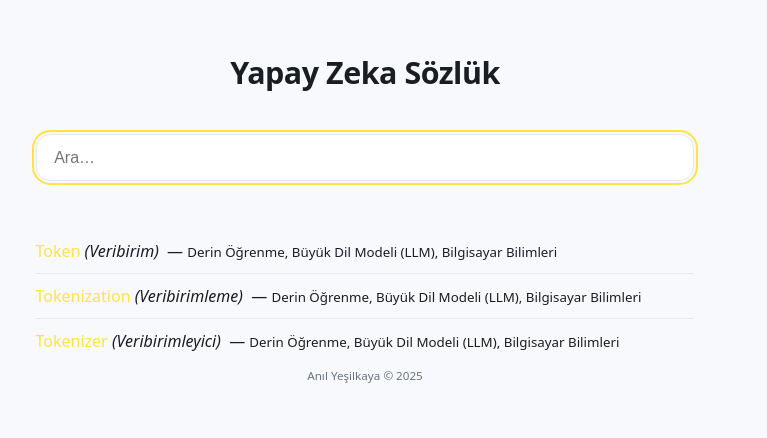
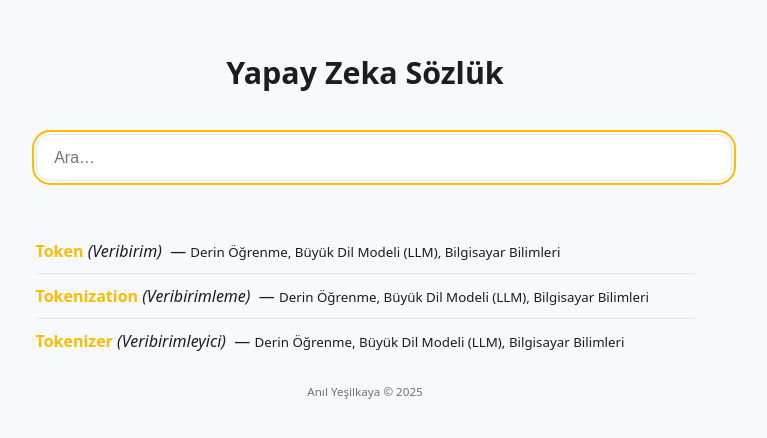
Before and after one commit to anilyesilkaya/aiml-tr-dictionary, a Jekyll site: the page built from index.md, in a window 1280 px wide. Shown: the top 438 px of the page, without its empty margins (275-1042 px from the left). Built offline with Jekyll 4.4.1, drawn with Linux system fonts in a browser that asks for light colours.

Commit message:
Current theme adjustments.

```diff
--- a/assets/style.css
+++ b/assets/style.css
@@ -1,140 +1,120 @@
-/* =====================================================
-   AIML‑TR Dictionary
-   ===================================================== */
-
-/* ------------  Design Tokens  ------------ */
 :root {
-  /* colour system */
-  --clr-bg:          #f7f9fc;      /* page background */
-  --clr-surface:     #ffffff;      /* cards / surfaces */
-  --clr-text:        #1a1d23;      /* primary text */
-  --clr-meta:        #6b7280;      /* secondary text */
-  --clr-border:      #e5e7eb;      /* subtle borders */
-  --clr-accent:      #ffe343;      /* yellow */
-  --clr-accent-dark: #004ed4;      /* hover / active */
-
-  /* layout */
-  --radius:   .9rem;
-  --shadow:   0 3px 6px rgb(0 0 0 / .04),
-              0 1px 2px rgb(0 0 0 / .06);
-  --max-w:    72ch;
+  --bg:      #f7f9fc;
+  --surface: #fff;
+  --text:    #1a1d23;
+  --meta:    #6b7280;
+  --border:  #e5e7eb;
+  --accent:  #ffbb00;
+  --accent-hover: #ffffff;
+  --radius:  .9rem;
+  --shadow:  0 3px 6px rgb(0 0 0 / .04), 0 1px 2px rgb(0 0 0 / .06);
+  --maxw:    72ch;
 }
-
-/* ------------  Reset & Base  ------------ */
-*, *::before, *::after { box-sizing: border-box; }
-html { font-size: 16px; scroll-behavior: smooth; }
 
 body {
   margin: 0;
-  background: var(--clr-bg);
-  color: var(--clr-text);
-  font-family: system-ui, -apple-system, "Segoe UI", Roboto, Helvetica, Arial, sans-serif;
+  background: var(--bg);
+  color: var(--text);
+  font-family: system-ui, sans-serif;
   line-height: 1.65;
-  -webkit-font-smoothing: antialiased;
 }
 
-/* ------------  Global Layout  ------------ */
-header, footer, main { width: min(100% - 2rem, var(--max-w)); margin-inline: auto; }
+main, header, footer {
+  width: min(100% - 2rem, var(--maxw));
+  margin-inline: auto;
+}
 
 header {
-  padding-block: 3rem 1.25rem;
+  padding: 3rem 0 1.25rem;
   text-align: center;
 }
-header h2 { margin: 0; font-weight: 700; font-size: 1.9rem; letter-spacing: -.015em; }
-header a { color: var(--clr-text); text-decoration: none; }
+header h2 { margin: 0; font-size: 1.9rem; font-weight: 700; }
+header a { color: var(--text); text-decoration: none; }
 
 footer {
-  padding-block: 0rem 0rem;
   text-align: center;
   font-size: .875rem;
-  color: var(--clr-meta);
+  color: var(--meta);
+  padding: 1rem;
 }
 
-/* ------------  Links  ------------ */
 a {
-  color: var(--clr-accent);
+  color: var(--accent);
   text-decoration: none;
-  transition: color .15s ease;
+  font-weight: 600;
+  transition: color .15s;
 }
-a:hover, a:focus-visible { color: var(--clr-accent-dark); }
+a:hover, a:focus-visible { color: var(--accent-hover); }
 
-/* ------------  Index (list)  ------------ */
 #search {
   width: 100%;
   padding: .85rem 1.1rem;
   font-size: 1rem;
-  border: 1px solid var(--clr-border);
+  border: 1px solid var(--border);
   border-radius: var(--radius);
-  margin-block-end: 2rem;
-  background: var(--clr-surface);
+  margin-bottom: 2rem;
+  background: var(--surface);
 }
-#search:focus { outline: 2px solid var(--clr-accent); outline-offset: 2px; }
+#search:focus { outline: 2px solid var(--accent); outline-offset: 2px; }
 
 #terimler { list-style: none; margin: 0; padding: 0; }
 #terimler li {
-  padding-block: .55rem .55rem;
-  border-bottom: 1px solid var(--clr-border);
+  padding-block: .55rem;
+  border-bottom: 1px solid var(--border);
 }
 #terimler li:last-child { border-bottom: none; }
+#terimler li a { color: var(--accent); text-decoration: none; font-weight: 700; }
+#terimler li a:hover { color: var(--accent-hover); }
 
-/* ------------  Term Card  ------------ */
 .term {
-  background: var(--clr-surface);
+  background: var(--surface);
   border-radius: var(--radius);
   box-shadow: var(--shadow);
-  padding: 3rem 2.25rem 3.5rem;
-  margin-block: 4rem;
-  animation: fadeIn .5s ease-out both;
+  padding: 0.5rem 1.25rem 0.5rem;
+  margin-block: 0rem;
+  animation: fadeIn .5s;
 }
-@keyframes fadeIn { from { opacity: 0; translate: 0 12px; } to { opacity: 1; translate: 0; } }
+@keyframes fadeIn {
+  from { opacity: 0; translate: 0 12px; }
+  to   { opacity: 1; translate: 0; }
+}
 
-/* bilingual heading */
 .term-heading {
   display: grid;
   gap: .25rem;
-  margin-block-end: 2.25rem;
+  margin-bottom: 2.25rem;
 }
-.term-heading p {
-  margin: 0;
-  font-size: 1.1rem;
-  line-height: 1.45;
-}
-.term-heading strong {
-  color: var(--clr-meta);
-  font-weight: 600;
-  margin-inline-end: .4rem;
-}
+.term-heading p { margin: 0; font-size: 1.1rem; }
+.term-heading strong { color: var(--meta); font-weight: 600; margin-right: .4rem; }
 
-/* definition */
 .definition { font-size: 1.05rem; }
 .definition p:first-child { margin-top: 0; }
 .definition a { font-weight: 600; }
 
-/* metadata */
 .meta {
-  margin-top: 2.75rem;
+  margin-top: 1.75rem;
   font-size: .95rem;
-  color: var(--clr-meta);
+  text-align: left;
+  color: var(--meta);
 }
-.meta p { margin: .3rem 0; }
-.meta strong { color: var(--clr-text); }
+.meta strong { color: var(--text); }
+.meta a:hover { color: var(--accent-hover)}
 
-/* back link */
-.back { margin-top: 0rem; text-align: center; }
-.back a { font-weight: 600; }
+.back { text-align: center; }
+.back a { color: var(--accent); text-decoration: none; font-weight: 600; }
+.back a:hover { color: var(--accent-hover); }
 
-/* ------------  Dark Mode  ------------ */
 @media (prefers-color-scheme: dark) {
   :root {
-    --clr-bg:        #111827;  /* gray‑900 */
-    --clr-surface:   #1f2937;  /* gray‑800 */
-    --clr-text:      #f3f4f6;  /* gray‑100 */
-    --clr-meta:      #9ca3af;  /* gray‑400 */
-    --clr-border:    #374151;  /* gray‑700 */
-    --shadow: none;
+    --bg:      #111827;
+    --surface: #1f2937;
+    --text:    #f3f4f6;
+    --meta:    #9ca3af;
+    --border:  #374151;
+    --shadow:  none;
   }
-  #search { background: var(--clr-surface); color: var(--clr-text); }
-  #search::placeholder { color: var(--clr-meta); }
-  a:hover, a:focus-visible { color: var(--clr-accent); }
-  #terimler li { border-color: var(--clr-border); }
+  #search { background: var(--surface); color: var(--text); }
+  #search::placeholder { color: var(--meta); }
+  a:hover, a:focus-visible { color: var(--accent); }
+  #terimler li { border-color: var(--border); }
 }
```
